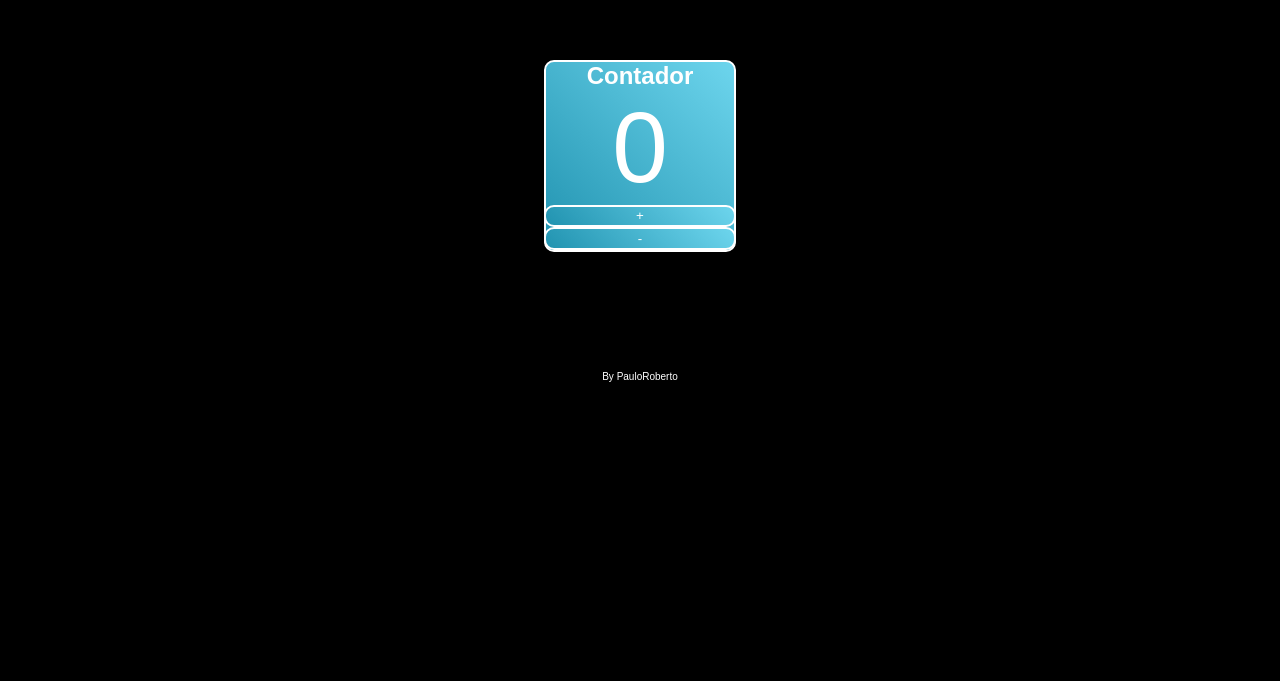
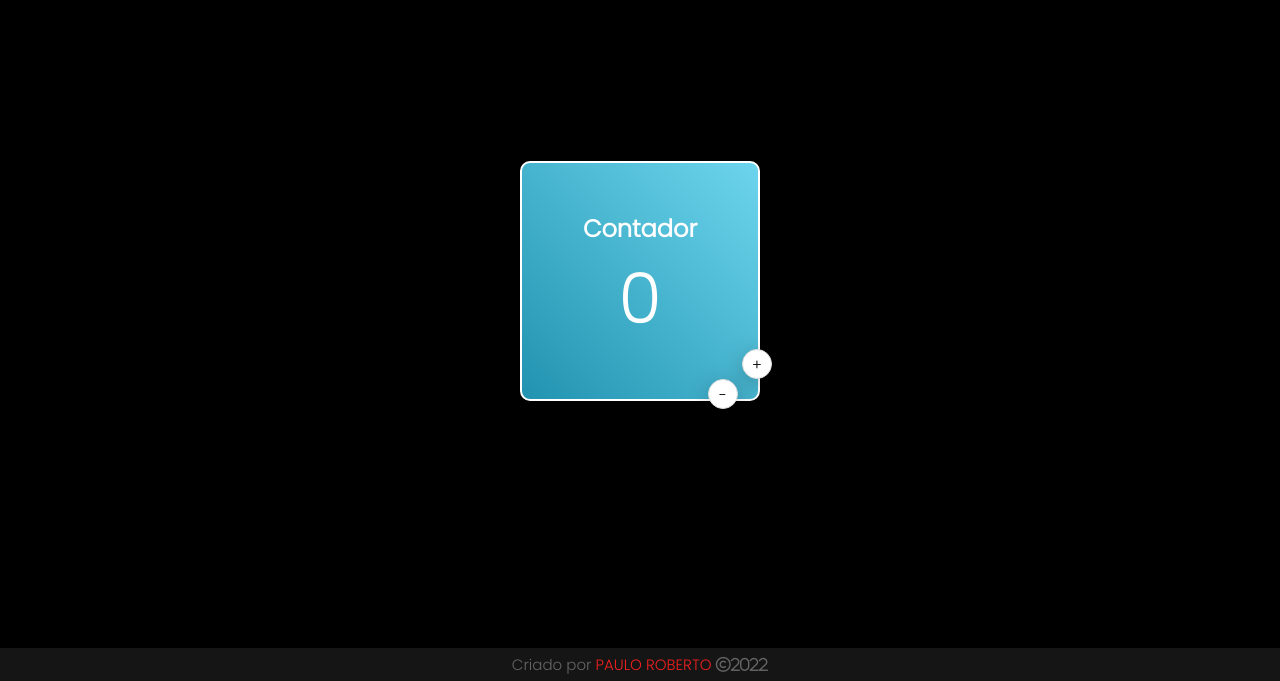
Before and after one commit to pauloroberto-s/Contador-Simples, a plain HTML site: page index.html in a window 1280 px wide. Shown: the part 119-800 px from the top of the page. Drawn offline with Linux system fonts and the light colour scheme.

Commit message:
Ajustes finais

```diff
--- a/index.html
+++ b/index.html
@@ -1,30 +1,39 @@
 <!DOCTYPE html>
-
 <html lang="pt-BR">
-
-    <header>
+    <head>
         <meta charset="utf-8">
-        <meta name="viewport" content="width=device-width, initial-scale=1">
-
+        <meta name="viewport" content="width=device-width, initial-scale=1.0">
+        <link rel="icon" type="image/png" sizes="32x32" href="favicon-32x32.png">
         <link rel="stylesheet" href="styles.css">
+        <link href="https://fonts.googleapis.com/css2?family=Poppins:wght@300&display=swap" rel="stylesheet">
 
         <title>Meu Contador</title>
-    </header>
+    </head>
 
     <body>
         <section>
-
             <h1>Contador</h1>
             <p id="resultado">0</p>
-            <button onclick="aumentar()">+</button>
-            <button onclick="diminuir()">-</button>
+            <button class="btn increment" onclick="handleIncrement()">+</button>
+            <button class="btn decrement" onclick="handleDecrement()">-</button>
+        </section>
 
-         </section>
+        <footer>
+            <div class="footer">
+                <div class="center">
+                    <span class="credit">
+                        Criado por
+                        <a href="https://www.linkedin.com/in/pauloroberto-s/">
+                            PAULO ROBERTO
+                        </a>
+                    </span>
 
-         <span style="font-size:10px">By PauloRoberto</span>
+                    <span class="far fa-copyright">2022</span>
+                </div>
+            </div>
+        </footer>
 
+         <script src="https://kit.fontawesome.com/a076d05399.js"></script>
          <script src="script.js"></script>
-
     </body>
-
 </html>
--- a/script.js
+++ b/script.js
@@ -1,18 +1,18 @@
-let numero = 0
+let counter = 0
 
-            function aumentar() {
-                numero++
-                mostrarNaTela()
-            }
+function handleIncrement() {
+    counter++
+    renderScreen()
+}
 
-            function diminuir() {
-                numero--
-                mostrarNaTela()
-            }
+function handleDecrement() {
+    counter--
+    renderScreen()
+}
 
-            function mostrarNaTela() {
-                const p = document.querySelector("#resultado")
-                p.innerText = numero
-            }
+function renderScreen() {
+    const result = document.querySelector("#resultado")
+    result.innerText = counter
+}
 
-            mostrarNaTela()
+renderScreen()
--- a/styles.css
+++ b/styles.css
@@ -6,12 +6,12 @@
 }
 
 body {
-    display: grid;
+    width: 100vw;
+    height: 100vh;
+    display: flex;
     align-items: center;
     justify-content: center;
-    min-height: 70vh;
     background: black;
-    color: white;
 }
 
 section {
@@ -19,33 +19,63 @@ section {
     align-items: center;
     justify-content: center;
     flex-direction: column;
-    border: 2px solid;
+    border: 2px solid white;
     border-radius: 10px;
-    height: 12rem;
-    width: 12rem;
+    height: 15rem;
+    width: 15rem;
     background: linear-gradient(45deg, #2193b0, #6dd5ed);
     color: white;
     position: relative;
 }
 
-section button {
-    display: flex;
-    align-items: center;
-    justify-content: center;
-    flex-direction: column;
-    border: 2px solid;
-    border-radius: 10px;
-    height: 12rem;
-    width: 12rem;
-    background: linear-gradient(45deg, #2193b0, #6dd5ed);
-    color: white;
-    position: relative;
+.btn {
+    border-radius: 50%;
+    font-size: 15px;
+    position: absolute;
+    height: 30px;
+    width: 30px;
+    background: white;
+    border: 1px solid gainsboro;
+    box-shadow: 0 5px 26px -8px black;
+    cursor: pointer;
 }
 
-p { font-size: 100px; }
+.increment {
+    bottom: 20px;
+    right: -14px;
+}
+
+.decrement {
+    right: 20px;
+    bottom: -10px;
+}
 
 span {
     color: white;
     margin: 0 auto;
+}
 
+footer{
+    position: fixed;
+    bottom: 0px;
+    width: 100%;
+    background: #111;
 }
+
+.footer .center{
+    padding: 5px;
+    font-size: 15px;
+    background: #151515;
+    text-align: center;
+}
+.footer .center span{
+    color: #656565;
+}
+.footer a{
+    color: #f12020;
+    text-decoration: none;
+}
+
+p {
+    font-size: 70px;
+}
```
Also changed, not shown: favicon-32x32.png (added).
